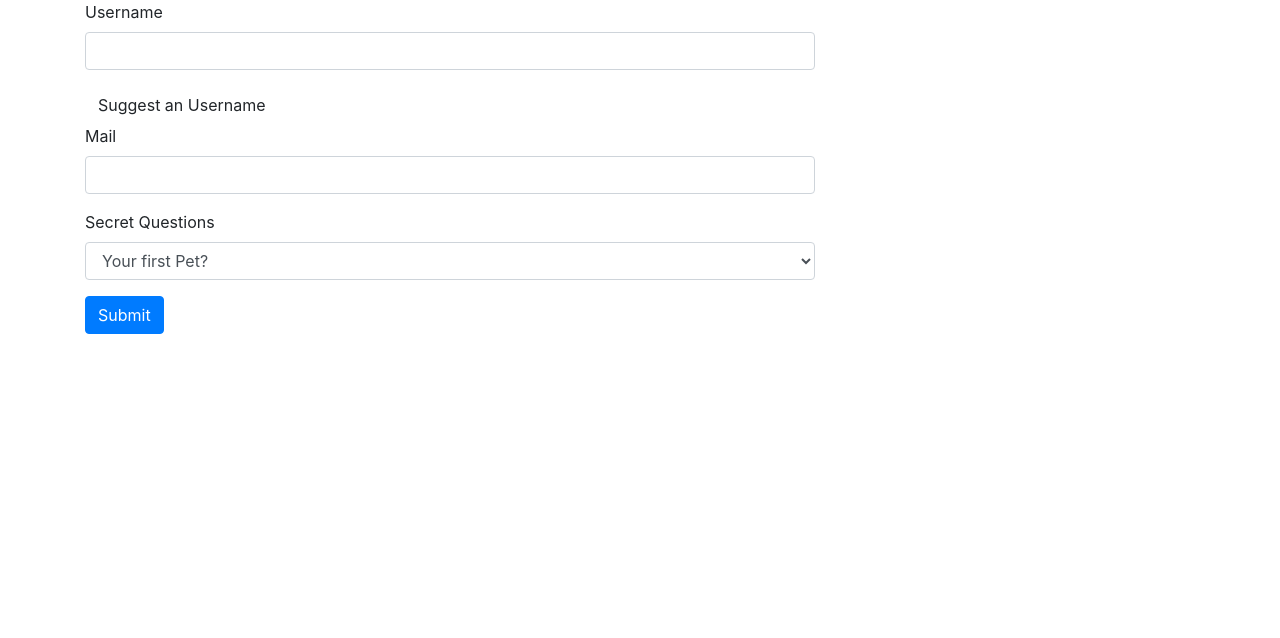
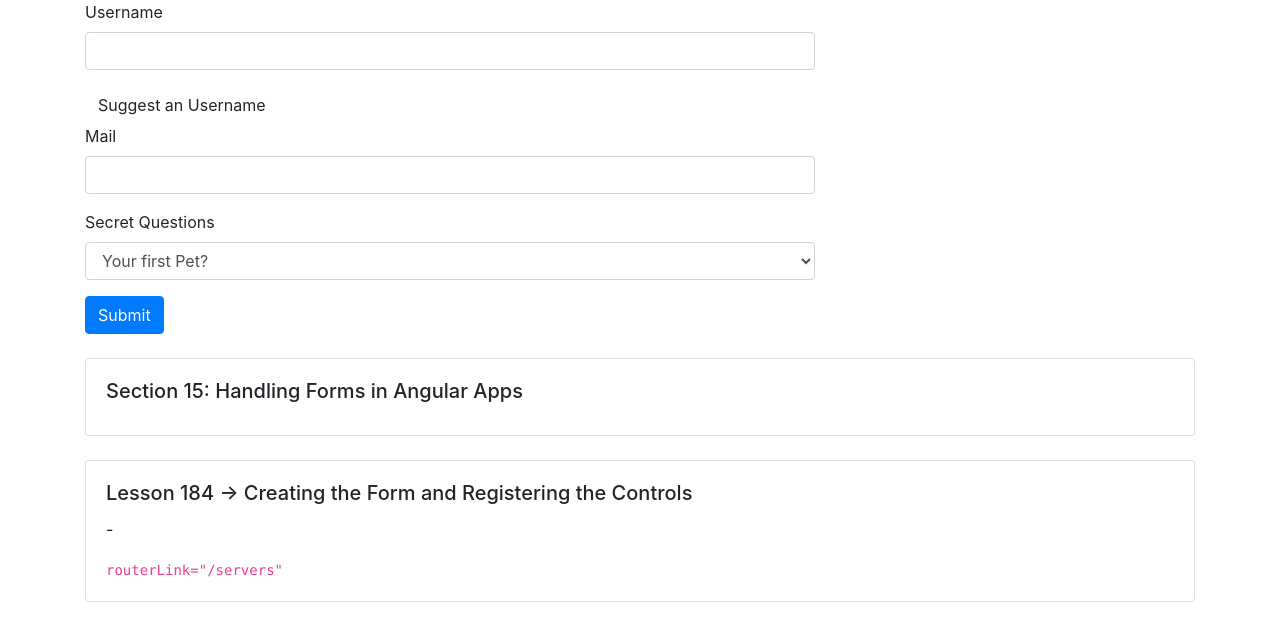
Before and after one commit to Sandro81/section15-Handling-forms-in-Angular-Apps, an Angular app: page / in a window 1280 px wide. Shown: the top 638 px of the page. Built offline with nearby package versions, Linux system fonts and the light colour scheme.

Commit message:
section 15

```diff
--- a/src/app/app.component.html
+++ b/src/app/app.component.html
@@ -28,3 +28,46 @@
     </div>
   </div>
 </div>
+
+
+<div class="container">
+  <div class="row">
+    <div class="col">
+      <br>
+      <div class="card">
+        <div class="card-body">
+          <h5 class="card-title">Section 15: Handling Forms in Angular Apps</h5>
+        </div>
+      </div>
+
+      <br>
+      <div class="card">
+        <div class="card-body">
+          <h5 class="card-title">Lesson 184 -> Creating the Form and Registering the Controls</h5>
+          <p class="card-text"> - </p>
+          <p class="card-text"> <code>routerLink="/servers" </code></p>
+        </div>
+      </div>
+
+
+
+      <!--
+      <br>
+      <div class="card">
+        <div class="card-body">
+          <h5 class="card-title">Lesson xxx -> </h5>
+          <p class="card-text"> - </p>
+          <p class="card-text"> <code>routerLink="/servers" </code></p>
+        </div>
+      </div>
+-->
+
+
+
+
+
+
+
+    </div>
+  </div>
+</div>
```
